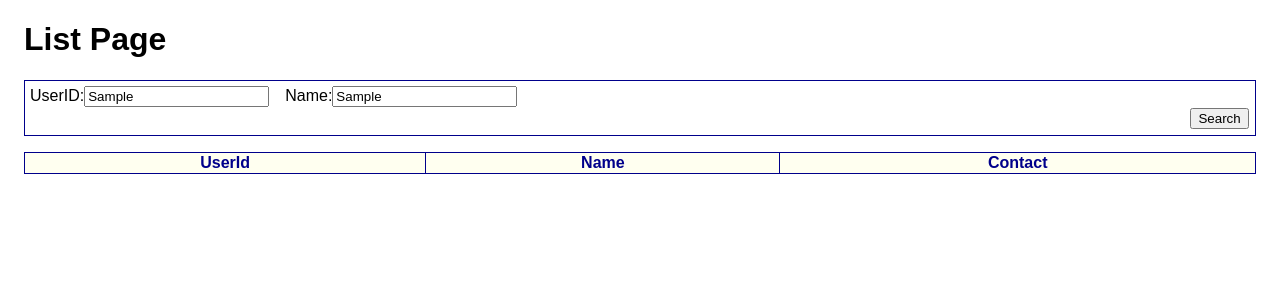
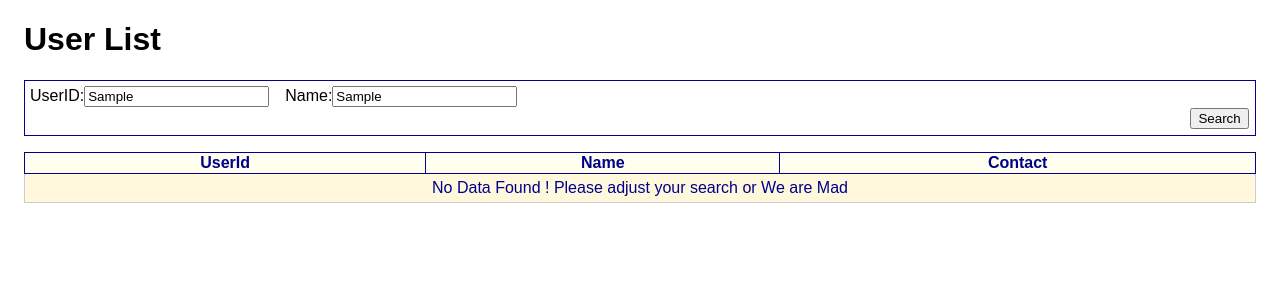
Before and after one commit to vatinidian/ReactLearning, a React app in the folder ListPage/: page / in a window 1280 px wide. Both pictures are taken after typing "Sample", "Sample" into the empty fields and a click on the button "Search". Shown: the top 300 px of the page. Built offline with nearby package versions, Linux system fonts and the light colour scheme.

Commit message:
Improved Search with NoData Message

```diff
--- a/ListPage/public/index.html
+++ b/ListPage/public/index.html
@@ -4,7 +4,7 @@
 <head>
     <meta charset="UTF-8" />
     <meta name="viewport" content="width=device-width, initial-scale=1, shrink-to-fit=no">
-    <title>React Starter</title>
+    <title>ListPage</title>
     <link rel="stylesheet" type="text/css" href="style.css" />
 </head>
 
--- a/ListPage/public/style.css
+++ b/ListPage/public/style.css
@@ -38,3 +38,8 @@ tr {
     margin: 1px;
     float: right;
 }
+
+.noDataRow td {
+    text-align: center;
+    background-color: cornsilk;
+}
--- a/ListPage/src/js/components/ListPage.js
+++ b/ListPage/src/js/components/ListPage.js
@@ -38,7 +38,7 @@ class ListPage extends React.Component {
     }
     render() {
         return (<div>
-            <h1>List Page</h1>
+            <h1>User List</h1>
             <FilterBar userId={this.state.userId} name={this.state.name} onFilterChange={this.handleFilterChange} onSearch={this.handleSearch} />
             <UserTable UserData={UserData} filterData={this.state.filterBarInfo} />
         </div>);
--- /dev/null
+++ b/ListPage/src/js/components/NoDataRow.js
@@ -0,0 +1,13 @@
+import React from "react";
+
+class NoDataRow extends React.Component {
+    render() {
+        return (<tr class="noDataRow">
+            <td colSpan="100%">
+                {this.props.message}
+            </td>
+        </tr>);
+    }
+}
+
+export default NoDataRow;
--- a/ListPage/src/js/components/UserTable.js
+++ b/ListPage/src/js/components/UserTable.js
@@ -1,5 +1,6 @@
 import React from "react";
 import UserTableRow from "./UserTableRow";
+import NoDataRow from "./NoDataRow";
 
 class UserTable extends React.Component {
     constructor(props) {
@@ -27,6 +28,10 @@ class UserTable extends React.Component {
             }
 
         });
+
+        if (!rows.length) {
+            rows.push(<NoDataRow message="No Data Found ! Please adjust your search or We are Mad" />);
+        }
         return (<table className="table">
             <thead>
                 <tr>
```
